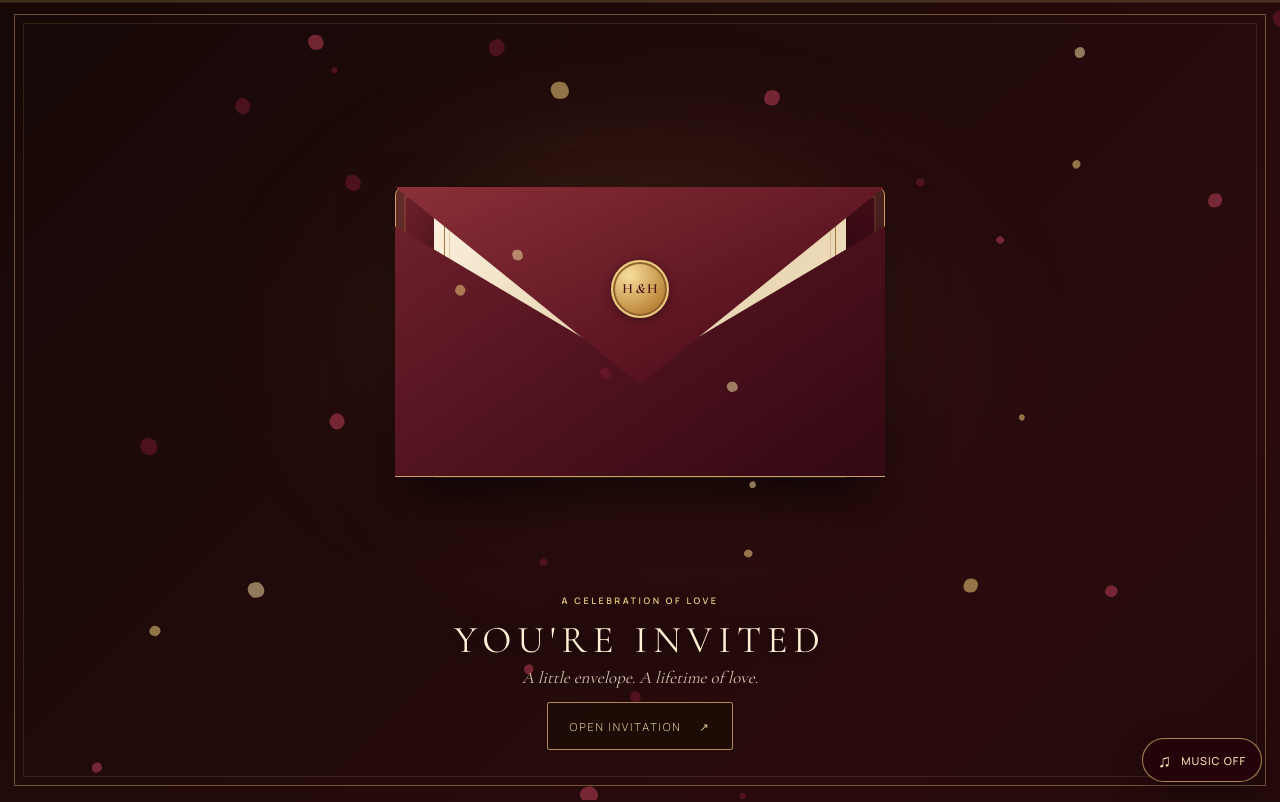
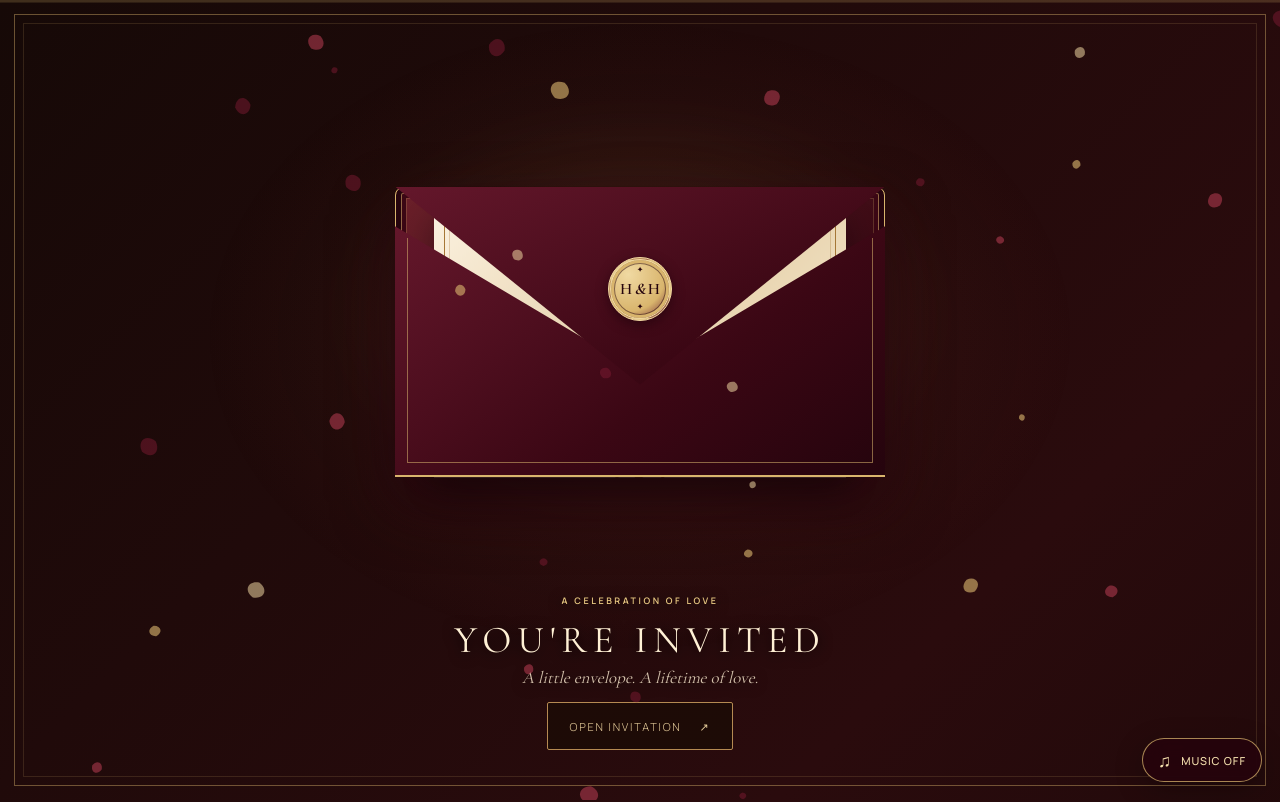
Before and after one commit to ThakurHriday/hrithik-himaja-wedding, a plain HTML site: page index.html in a window 1280 px wide. Shown: the top 802 px of the page. Drawn offline with nearby package versions, Linux system fonts and the light colour scheme.

Commit message:
fast scroll style.css

```diff
--- a/style.css
+++ b/style.css
@@ -926,7 +926,7 @@ body {
 body.is-loading { overflow: hidden !important; }
 .door-intro.envelope-intro {
   display: block !important;
-  height: 260svh !important; /* Faster envelope-to-invitation transition */
+  height: 250svh !important;
   min-height: 0 !important;
   overflow: clip !important;
   background: linear-gradient(135deg,#160907,#2a0b0d 48%,#100605) !important;
@@ -1050,3 +1050,66 @@ body.is-loading { overflow: hidden !important; }
   -webkit-touch-callout: none;
 }
 .scratch-stage { overscroll-behavior: contain; }
+
+/* V24: antique-gold engraving on the existing maroon envelope. */
+.envelope-back {
+  border: 1px solid var(--gold);
+  box-shadow: 0 26px 60px color-mix(in srgb, var(--wine-deep) 75%, transparent),
+    inset 0 0 0 5px var(--wine-deep),
+    inset 0 0 0 6px color-mix(in srgb, var(--gold) 55%, transparent),
+    inset 0 0 0 10px var(--wine),
+    inset 0 0 0 11px color-mix(in srgb, var(--gold) 22%, transparent);
+}
+.envelope-pocket {
+  background: linear-gradient(145deg, var(--wine-light), var(--wine) 60%, var(--wine-deep));
+  border-bottom: 2px solid var(--gold);
+}
+.envelope-pocket::after {
+  content: "";
+  position: absolute;
+  inset: 12px;
+  border: 1px solid color-mix(in srgb, var(--gold) 55%, transparent);
+  border-top: 0;
+  pointer-events: none;
+}
+.envelope-engraving {
+  position: absolute;
+  inset: 0;
+  width: 100%;
+  height: 100%;
+  color: var(--gold);
+  fill: none;
+  stroke: currentColor;
+  stroke-width: 1.2;
+  stroke-linecap: round;
+  stroke-linejoin: round;
+  pointer-events: none;
+}
+.envelope-engraving .foil-leaf {
+  fill: currentColor;
+  fill-opacity: .22;
+}
+.envelope-flap {
+  background: linear-gradient(155deg, var(--wine-light), var(--wine) 70%, var(--wine-deep));
+}
+.envelope-flap .envelope-engraving { color: var(--gold-light); }
+.envelope-seal {
+  width: clamp(48px, 8vw, 64px);
+  border: 3px double var(--gold-light);
+  color: var(--wine-deep);
+  background: radial-gradient(circle at 30% 25%, var(--gold-light), var(--gold) 62%, var(--wine-light));
+  box-shadow: 0 4px 12px color-mix(in srgb, var(--wine-deep) 75%, transparent),
+    inset 0 0 0 3px var(--gold),
+    inset 0 0 0 4px color-mix(in srgb, var(--wine-deep) 50%, transparent);
+  font-size: 16px;
+}
+.envelope-seal::before, .envelope-seal::after {
+  content: "✦";
+  position: absolute;
+  left: 50%;
+  transform: translateX(-50%);
+  font-size: 7px;
+  line-height: 1;
+}
+.envelope-seal::before { top: 7px; }
+.envelope-seal::after { bottom: 7px; }
```
